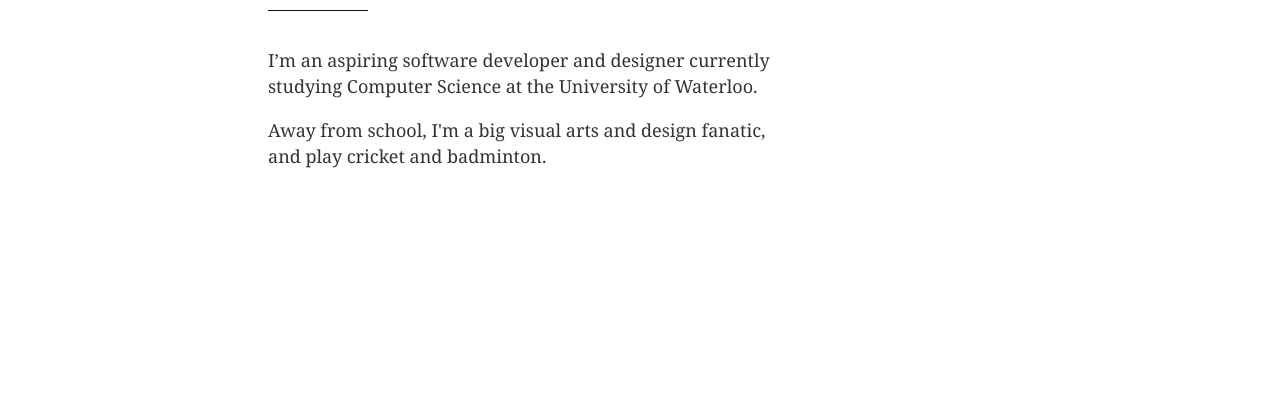
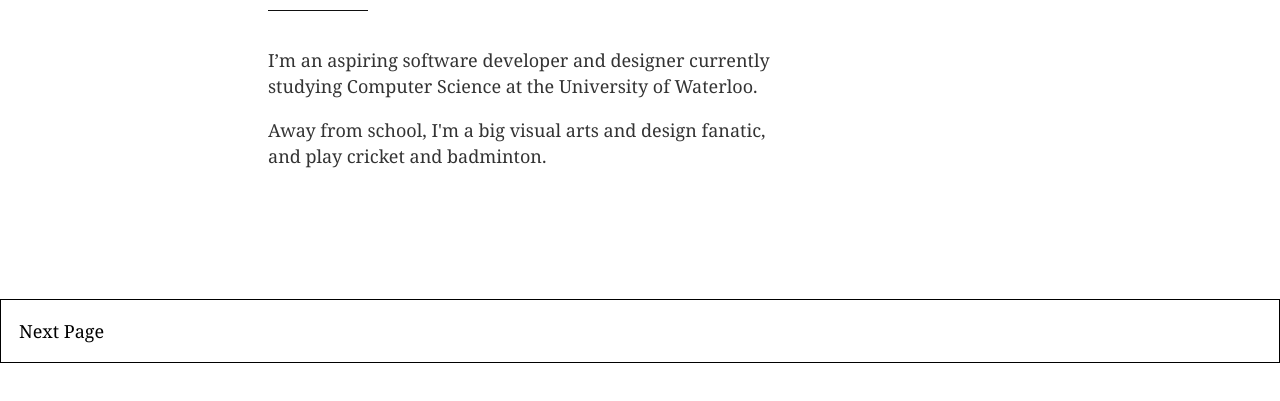
Before and after one commit to divitsharma/ds-site, a Gatsby site: page / in a window 1280 px wide. Shown: the part 365-766 px from the top of the page. Built offline with nearby package versions, Linux system fonts and the light colour scheme; Gatsby itself is replaced by a stand-in of ours.

Commit message:
scroll button

```diff
--- a/src/components/layout.js
+++ b/src/components/layout.js
@@ -54,8 +54,8 @@ const Layout = ({ children, sectionTitle }) => {
     )
 }
 
-Layout.propTypes = {
-    children: PropTypes.node.isRequired,
-}
+// Layout.propTypes = {
+//     children: PropTypes.node.isRequired,
+// }
 
 export default Layout
--- /dev/null
+++ b/src/components/scrollbutton.js
@@ -0,0 +1,24 @@
+import React from "react"
+
+import scrollStyles from "./scrollbutton.module.scss"
+
+function ScrollPage(e) {
+    if (window !== 'undefined') {
+        document.getElementById("main").scrollBy({
+            top: Math.max(document.documentElement.clientHeight, window.innerHeight || 0),
+            behavior: 'smooth'
+        });
+        // window.scrollBy(0, );
+        // window.scrollBy(0, 100);
+    }
+}
+
+const ScrollButton = ({className}) => {
+    return (
+        <a className={className + ' ' + scrollStyles.scrollButton} onClick={ScrollPage}>
+            Next Page
+        </a>
+    )
+}
+
+export default ScrollButton
--- /dev/null
+++ b/src/components/scrollbutton.module.scss
@@ -0,0 +1,4 @@
+.scrollButton {
+    border: 1px solid black;
+    padding: 1rem;
+}
--- a/src/pages/index.js
+++ b/src/pages/index.js
@@ -3,18 +3,23 @@ import React from "react"
 import Layout from "../components/layout"
 import Image from "../components/image"
 import SEO from "../components/seo"
+import ScrollButton from "../components/scrollbutton"
 
 // css
 import "../styles/index.css"
 import "../styles/main.scss"
 
 const IndexPage = () => (
-    <main>
+    <main id="main">
         <SEO title="Home" keywords={[`divit`, `sharma`, `divit sharma`]} />
         <div className="sticky">
             <h3>Hello,</h3>
             <h1>I am</h1>
         </div>
+
+        <ScrollButton className="scrollButton">
+
+        </ScrollButton>
 
         <div className="layouts">
             <Layout sectionTitle="Divit Sharma.">
--- a/src/styles/main.scss
+++ b/src/styles/main.scss
@@ -62,6 +62,15 @@ p {
     // line-height: 1.75rem;
 }
 
+.scrollButton {
+    position: absolute;
+    margin-left: auto;
+    margin-right: auto;
+    left: 0;
+    right: 0;
+    bottom: 4rem;
+}
+
 @media screen and (max-width: 1100px) {
     .sticky {
         top: 0;
```
